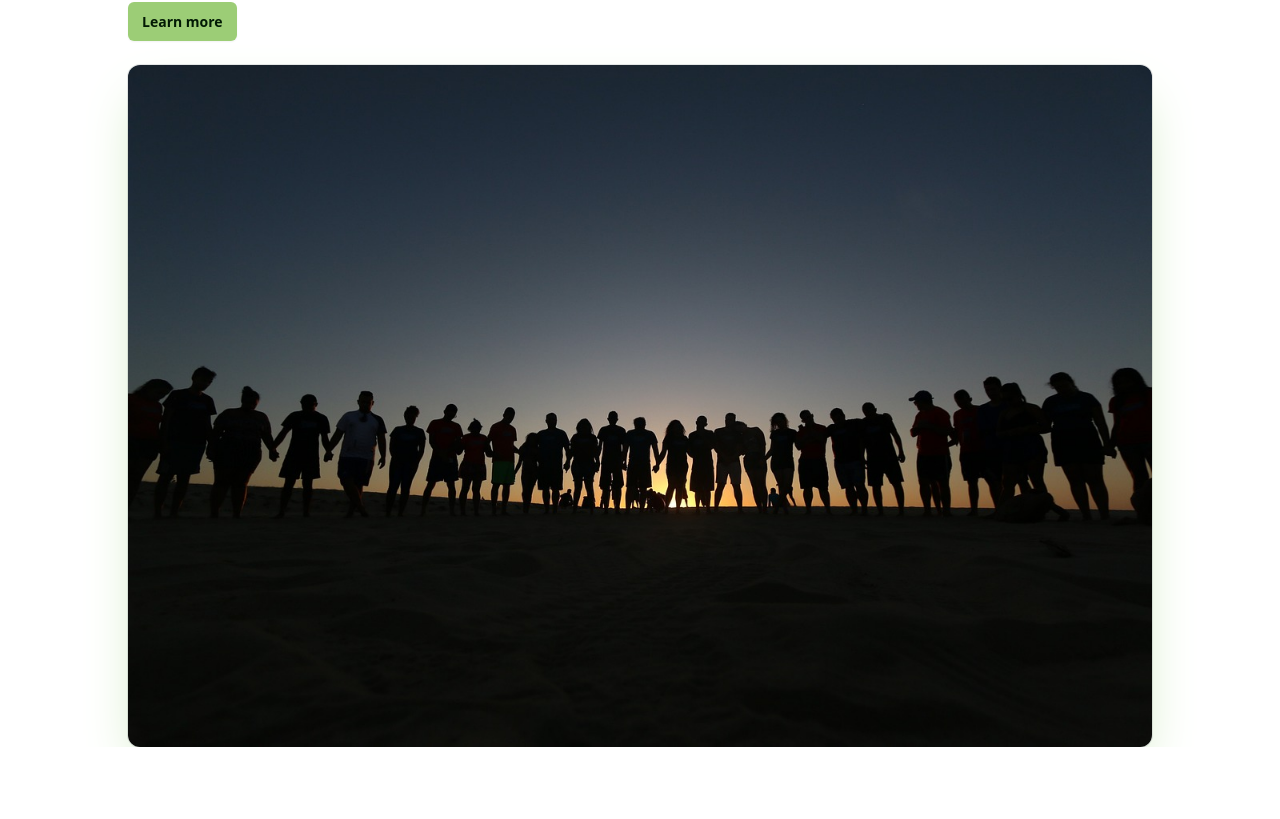
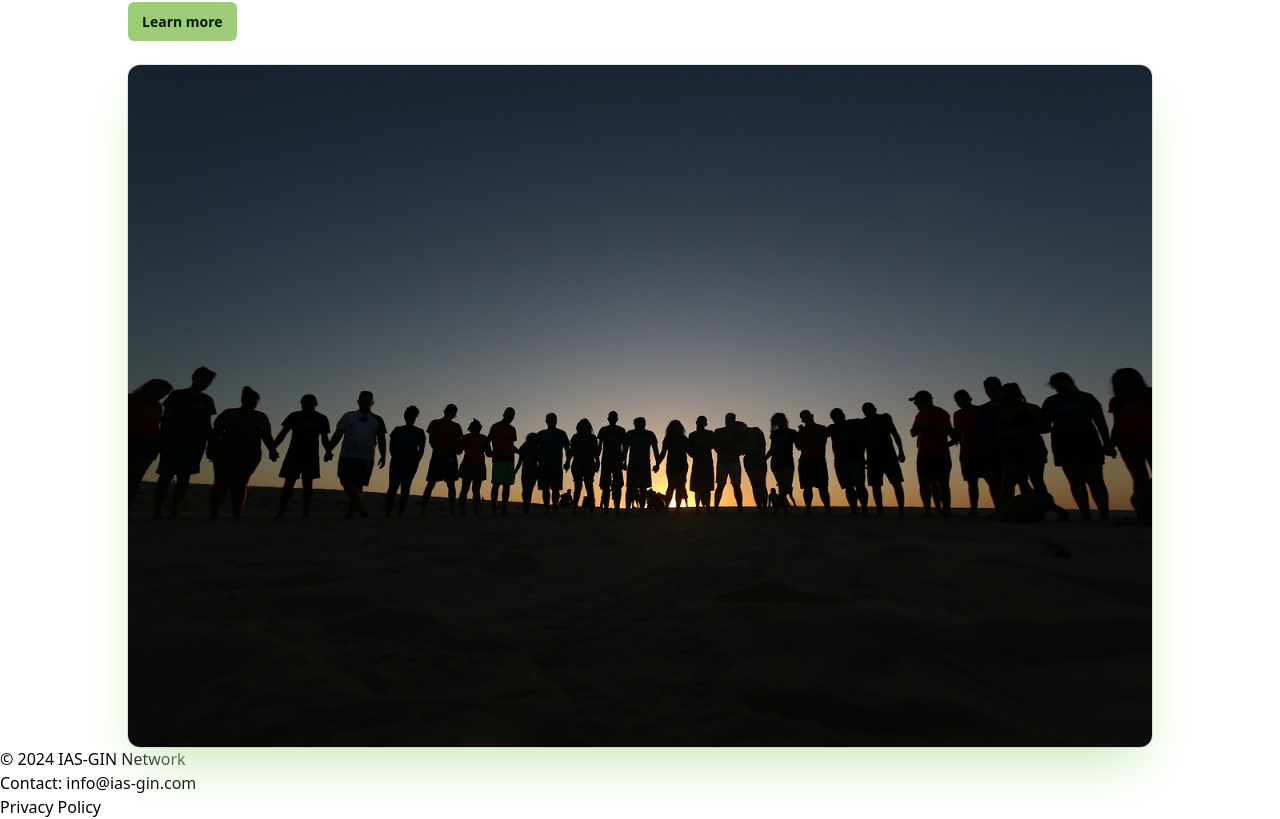
Before and after one commit to Ed-TheVisionMaker/green-ig-ias-network, a Next.js app: page / in a window 1280 px wide. Shown: the part 1875-2694 px from the top of the page. Before the commit the page ends 2622 px from the top, so only its background shows below. Built offline with nearby package versions, Linux system fonts and the light colour scheme; a web font is replaced by a local one.

Commit message:
feat(footer): added basic footer component

```diff
--- a/app/layout.tsx
+++ b/app/layout.tsx
@@ -1,11 +1,13 @@
 import type { Metadata } from 'next';
 import Navbar from '@/components/Navbar';
+import Footer from '@/components/Footer';
 import { openSans, ubuntu } from '@/utils/fonts';
 import '../styles/globals.css';
 
 export const metadata: Metadata = {
   title: 'IAS-Green Iguana Network',
-  description: 'Connect and collaborate with others in the IAS-Green Iguana Network',
+  description:
+    'Connect and collaborate with others in the IAS-Green Iguana Network',
 };
 
 export default function RootLayout({
@@ -16,8 +18,9 @@ export default function RootLayout({
   return (
     <html lang='en' className={`${openSans.variable} ${ubuntu.variable}`}>
       <body>
-          <Navbar />
-          {children}
+        <Navbar />
+        {children}
+        <Footer />
       </body>
     </html>
   );
--- /dev/null
+++ b/components/Footer/index.tsx
@@ -0,0 +1,16 @@
+import React from 'react';
+import Link from 'next/link';
+
+const Footer = () => {
+  return (
+    <footer>
+      <div>&copy; {new Date().getFullYear()} IAS-GIN Network</div>
+      <div>Contact: info@ias-gin.com</div>
+      <div>
+        <Link href='/privacy-policy'>Privacy Policy</Link>
+      </div>
+    </footer>
+  );
+};
+
+export default Footer;
```
